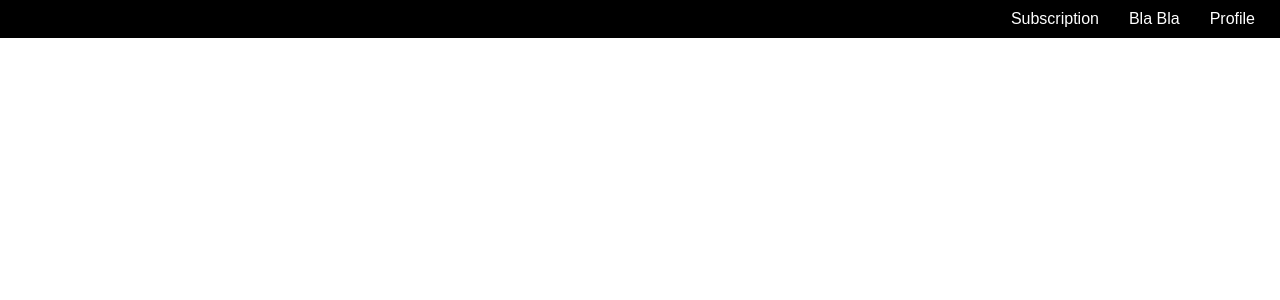
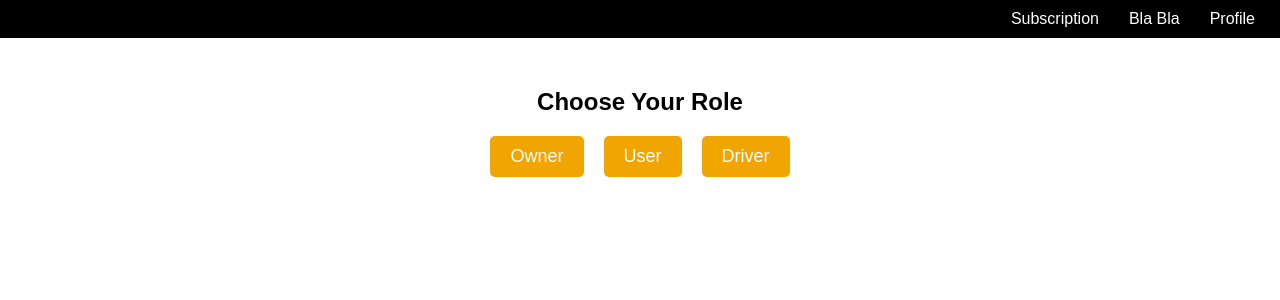
Before and after one commit to CodeSrushti-3105/Urban-Mobility, a React (Create React App) app: page /subscription in a window 1280 px wide. Shown: the top 300 px of the page. Built offline with nearby package versions, Linux system fonts and the light colour scheme.

Commit message:
second commit

```diff
--- a/src/App.jsx
+++ b/src/App.jsx
@@ -3,6 +3,7 @@ import { Routes, Route } from "react-router-dom";
 import Navbar from "./components/Navbar";
 import Signup from "./components/Signup";
 import Login from "./components/Login";
+import Subscription from "./components/Subscription"; // Import Subscription component
 
 const App = () => {
   return (
@@ -12,6 +13,7 @@ const App = () => {
         <Route path="/signup" element={<Signup />} />
         <Route path="/login" element={<Login />} />
         <Route path="/dashboard" element={<h1>Welcome to Dashboard</h1>} />
+        <Route path="/subscription" element={<Subscription />} /> {/* Add Subscription Route */}
       </Routes>
     </>
   );
--- a/src/components/Navbar.jsx
+++ b/src/components/Navbar.jsx
@@ -1,9 +1,11 @@
 import React, { useState } from "react";
+import { useNavigate } from "react-router-dom"; // Import useNavigate
 import Signup from "./Signup";
 import Login from "./Login"; // Import Login component
-import "./Navbar.css"; // Make sure you have proper styling
+import "./Navbar.css"; // Ensure proper styling
 
 const Navbar = () => {
+  const navigate = useNavigate(); // Initialize navigate function
   const [showSignup, setShowSignup] = useState(false);
   const [showLogin, setShowLogin] = useState(false); // State for Login modal
 
@@ -11,18 +13,24 @@ const Navbar = () => {
     <>
       <nav className="navbar">
         <ul className="nav-links">
-          <li>Subscription</li>
+          {/* Redirect to Subscription page */}
+          <li onClick={() => navigate("/subscription")}>Subscription</li>
           <li>Bla Bla</li>
-          <li className="profile" onClick={() => setShowSignup(true)}>Profile</li> {/* Opens Login modal */}
+          <li className="profile" onClick={() => setShowSignup(true)}>Profile</li>
         </ul>
       </nav>
 
       {/* Show Signup or Login modals */}
       {showSignup && <Signup onClose={() => setShowSignup(false)} />}
-      {showLogin && <Login onClose={() => setShowLogin(false)} switchToSignup={() => {
-       setShowSignup(false);
-       setShowLogin(true);
-      }} />} {/* Pass onClose to Login */}
+      {showLogin && (
+        <Login
+          onClose={() => setShowLogin(false)}
+          switchToSignup={() => {
+            setShowSignup(true);
+            setShowLogin(false);
+          }}
+        />
+      )}
     </>
   );
 };
--- /dev/null
+++ b/src/components/Subscription.css
@@ -0,0 +1,26 @@
+.subscription-container {
+    text-align: center;
+    margin-top: 50px;
+  }
+
+  .subscription-options {
+    display: flex;
+    justify-content: center;
+    gap: 20px;
+    margin-top: 20px;
+  }
+
+  .subscription-btn {
+    padding: 10px 20px;
+    font-size: 18px;
+    border: none;
+    cursor: pointer;
+    background-color: #f0a500;
+    color: white;
+    border-radius: 5px;
+    transition: 0.3s ease-in-out;
+  }
+
+  .subscription-btn:hover {
+    background-color: #d48e00;
+  }
--- /dev/null
+++ b/src/components/Subscription.jsx
@@ -0,0 +1,17 @@
+import React from "react";
+import "./Subscription.css"; // Import CSS for styling
+
+const Subscription = () => {
+  return (
+    <div className="subscription-container">
+      <h2>Choose Your Role</h2>
+      <div className="subscription-options">
+        <button className="subscription-btn">Owner</button>
+        <button className="subscription-btn">User</button>
+        <button className="subscription-btn">Driver</button>
+      </div>
+    </div>
+  );
+};
+
+export default Subscription;
```
